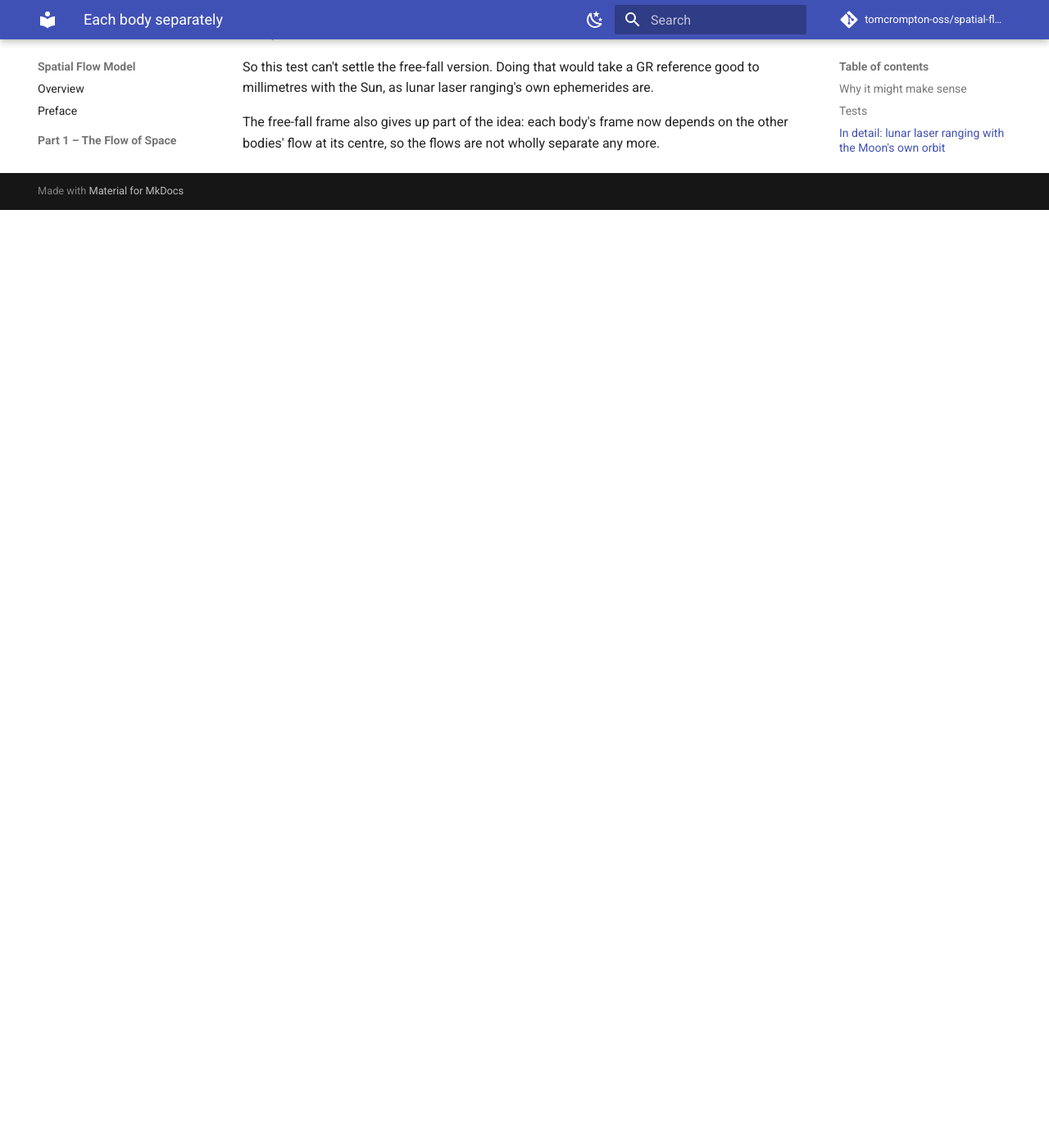
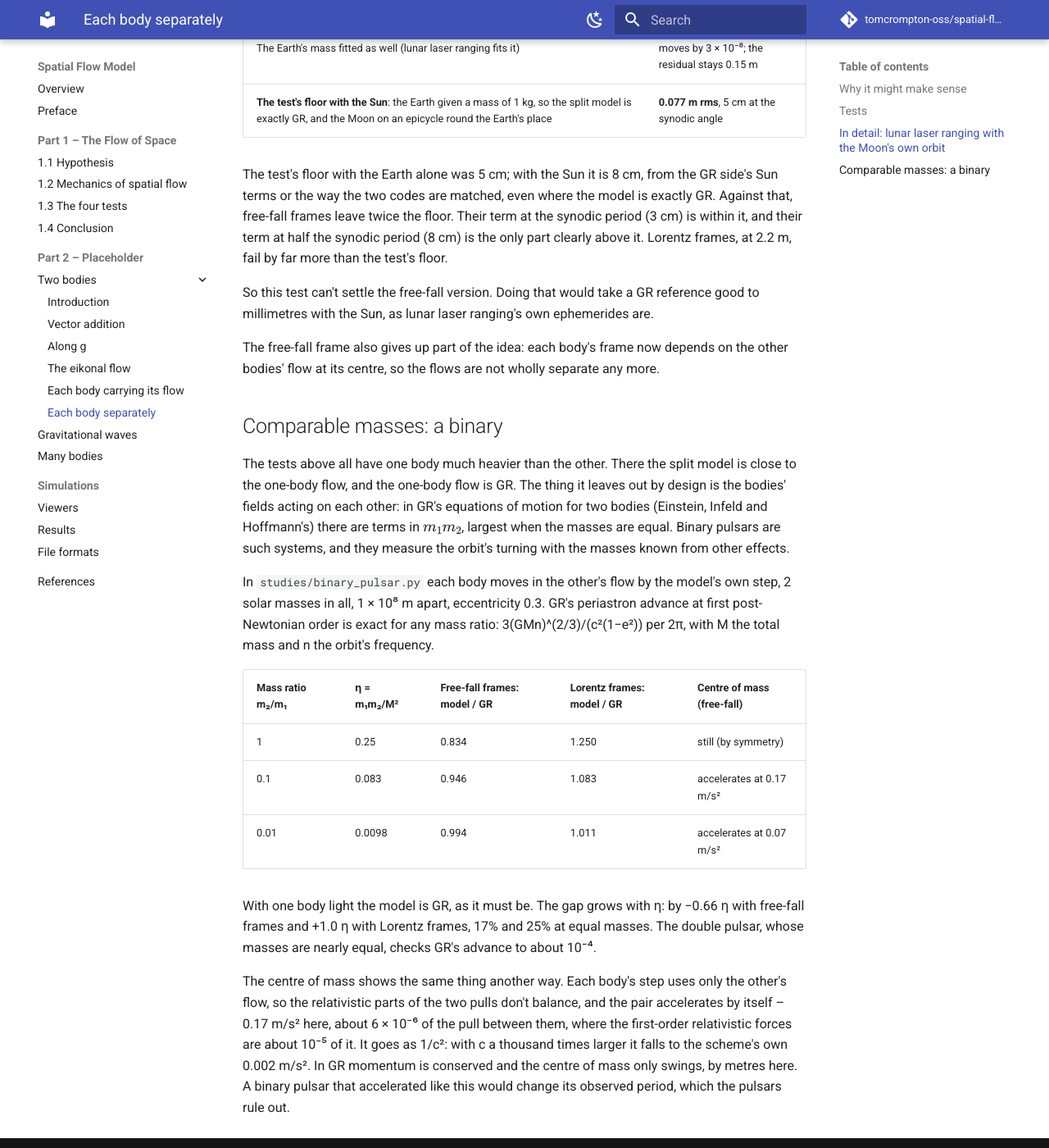
Before and after one commit to tomcrompton-oss/spatial-flow-model, an MkDocs documentation site: the page built from docs/two-bodies/split.md, in a window 1280 px wide and 1400 px high, scrolled down 5295 px. Shown: the whole window at 82% size. Built offline with MkDocs 1.6.1 and Material for MkDocs 9.7.7, drawn with Linux system fonts in a browser that asks for light colours; comment, search, counter and statistics services are not loaded; before the commit the page ends 5551 px from its top, so only the background shows below that; some of the changed text lies outside the part shown.

Commit message:
Website: each body separately - the binary of comparable masses
The split model's verdict is now a fail: binary pulsars rule out its
periastron advance with comparable masses (17% short at equal masses) and its
self-accelerating centre of mass. The introduction follows.

Co-Authored-By: Claude Opus 5.5 <noreply@anthropic.com>

```diff
--- a/docs/two-bodies/index.md
+++ b/docs/two-bodies/index.md
@@ -36,12 +36,11 @@ and goes through one test in detail, with the simulation's runs in the viewer.
 | [Along g](along-g.md) | speed from the potential, $|\mathbf u|^2 = \sum 2GM_i/d_i$, pointing along g | ❌ space doesn't fall at g: off the axes g is out by up to 174% |
 | [The eikonal flow](eikonal.md) | that speed, pointing down the paths of things falling from rest far away | ✅ Newton and clocks; ❌ lunar laser ranging (27σ) |
 | [Each body carrying its flow](turning.md) | the eikonal flow turning with the bodies, the Earth carrying its own | ✅ lunar ranging; ❌ light past the Sun (1000 × Cassini's limit) |
-| [Each body separately](split.md) | each body's own one-body flow, its effects on a particle applied one after the other | ✅ every test of a fixed geometry; ❓ the Moon's own orbit: 0.15 m in the lunar range with free-fall frames, twice the test's 8 cm floor (❌ 2.2 m with Lorentz frames) |
+| [Each body separately](split.md) | each body's own one-body flow, its effects on a particle applied one after the other | ✅ every test with one body much heavier; ❌ a binary of comparable masses: the orbit turns 17% too slowly, and the pair accelerates by itself |
 
 The first two fail at the level of Newton's gravity. The next two pass Newton's tests and fail the first
 relativistic one, each in a different place, because a single flow has to carry every body's space at once. The last
-drops the single flow and treats each body by its own exact solution, and fails only when the Moon is let move:
-the Earth's frame has to be set in the Sun's space, and then what is left, 15 cm, is close to what
-the test itself can resolve.
+drops the single flow and treats each body by its own exact solution. It passes every test with one body much
+heavier than the other, but with comparable masses the bodies' fields have to act on each other, and they don't.
 
 [Many bodies](../many-bodies.md) works through the eikonal and turning flows at more length.
--- a/docs/two-bodies/split.md
+++ b/docs/two-bodies/split.md
@@ -4,11 +4,11 @@
 rest frame. A step works out what each body's flow alone would do to a particle, using the one-body model's own step,
 and applies the changes one after the other: the Sun's, then the Earth's. The particle moves once, at its velocity.
 
-**Verdict: ❓ not settled.** It passes every test of a fixed geometry – Newton's g, clocks, light past Jupiter,
-causality, a moving system. With the Moon on its own orbit and the Earth going round the Sun, Lorentz frames fail
-lunar laser ranging by 2.2 m. Taking each body's frame to be its free-fall frame in the other's space brings that to
-0.15 m, twice what the test leaves where the model is exactly GR (8 cm with the Sun). Lunar laser ranging measures
-millimetres, so a finer test is needed to say whether this version passes.
+**Verdict: ❌ fails, with two bodies of comparable mass.** It passes every test with one body much heavier than the
+other – Newton's g, clocks, light past Jupiter, causality, a moving system – and with free-fall frames comes within
+twice the lunar test's floor. But in a binary of comparable masses its orbit turns 17% too slowly at equal masses, and
+the pair's centre of mass accelerates by itself. Binary pulsars rule out both: the bodies' fields need to act on each
+other, and in this model they don't.
 
 ## Why it might make sense
 
@@ -88,6 +88,8 @@ light's rule fixed, then Lorentz frames, then free-fall frames.
 | Particles at γ up to 10⁶: can matter outrun light? | never | ❌ by 3.6 × 10⁻⁹ c | ✅ never | ✅ never | ✅ never |
 | The whole system moving together: radar to the Moon | no change | ❌ 1.9 m at 29.8 km/s, 290 m at 370 km/s | – (light's rule needs bodies at rest) | ✅ 0.0000 m | ✅ 0.0000 m |
 | **The Moon's own orbit, the Earth going round the Sun: lunar laser ranging** | GR's range, to millimetres | – | – | ❌ 2.2 m rms; 2.7 m at half the synodic period | ❓ 0.15 m rms, against the test's 8 cm with the Sun; 8 cm at half the synodic period, 3 cm at it |
+| **A binary of comparable masses: the periastron advance** | GR's, for any mass ratio; the double pulsar to about 10⁻⁴ | – | – | ❌ 25% too much at equal masses | ❌ 17% too little at equal masses |
+| A binary of comparable masses: the centre of mass | stays put (momentum is conserved) | – | – | ❌ accelerates | ❌ accelerates, 0.17 m/s² at a mass ratio of 0.1 |
 
 ## In detail: lunar laser ranging with the Moon's own orbit
 
@@ -162,3 +164,32 @@ Sun, as lunar laser ranging's own ephemerides are.
 
 The free-fall frame also gives up part of the idea: each body's frame now depends on the other bodies' flow at its
 centre, so the flows are not wholly separate any more.
+
+## Comparable masses: a binary
+
+The tests above all have one body much heavier than the other. There the split model is close to the one-body flow,
+and the one-body flow is GR. The thing it leaves out by design is the bodies' fields acting on each other: in GR's
+equations of motion for two bodies (Einstein, Infeld and Hoffmann's) there are terms in $m_1 m_2$, largest when the
+masses are equal. Binary pulsars are such systems, and they measure the orbit's turning with the masses known from
+other effects.
+
+In `studies/binary_pulsar.py` each body moves in the other's flow by the model's own step, 2 solar masses in all,
+1 × 10⁸ m apart, eccentricity 0.3. GR's periastron advance at first post-Newtonian order is exact for any mass ratio:
+3(GMn)^(2/3)/(c²(1−e²)) per 2π, with M the total mass and n the orbit's frequency.
+
+| Mass ratio m₂/m₁ | η = m₁m₂/M² | Free-fall frames: model / GR | Lorentz frames: model / GR | Centre of mass (free-fall) |
+| --- | --- | --- | --- | --- |
+| 1 | 0.25 | 0.834 | 1.250 | still (by symmetry) |
+| 0.1 | 0.083 | 0.946 | 1.083 | accelerates at 0.17 m/s² |
+| 0.01 | 0.0098 | 0.994 | 1.011 | accelerates at 0.07 m/s² |
+
+With one body light the model is GR, as it must be. The gap grows with η: by −0.66 η with free-fall frames and +1.0 η
+with Lorentz frames, 17% and 25% at equal masses. The double pulsar, whose masses are nearly equal, checks GR's
+advance to about 10⁻⁴.
+
+The centre of mass shows the same thing another way. Each body's step uses only the other's flow, so the
+relativistic parts of the two pulls don't balance, and the pair accelerates by itself – 0.17 m/s² here, about 6 × 10⁻⁶
+of the pull between them, where the first-order relativistic forces are about 10⁻⁵ of it. It goes as 1/c²: with c
+a thousand times larger it falls to the scheme's own 0.002 m/s². In GR momentum is conserved and the centre of mass
+only swings, by metres here. A binary pulsar that accelerated like this would change its observed period, which the
+pulsars rule out.
```
